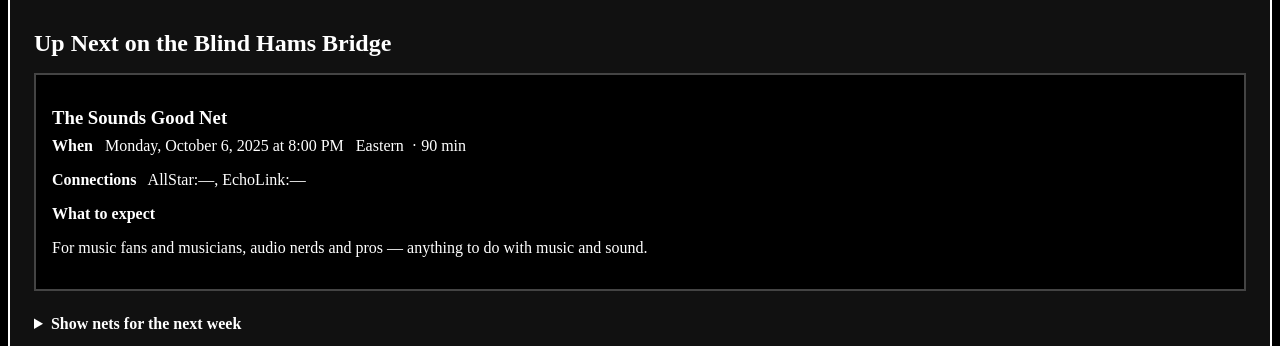
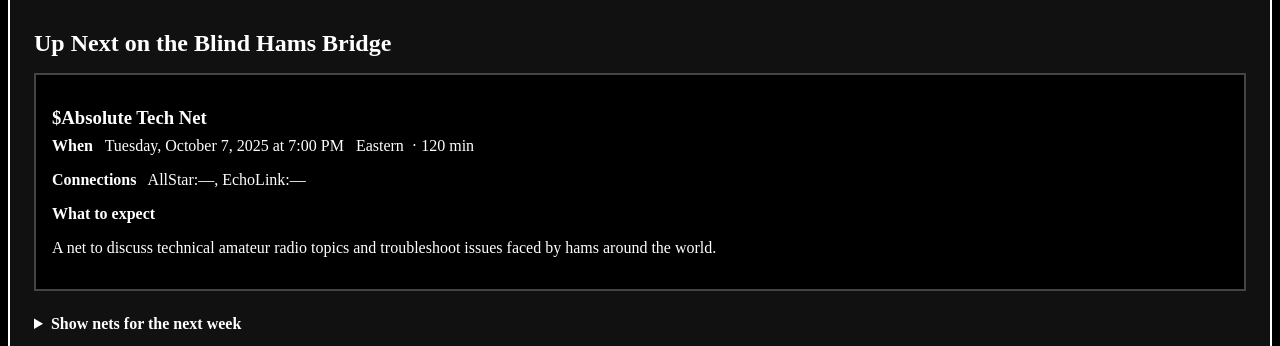
Before and after one commit to nromey/bh-network, a Jekyll site: the page built from index.md, in a window 1280 px wide. Shown: the part 832-1178 px from the top of the page. Built offline with Jekyll 4.4.1, drawn with Linux system fonts in a browser that asks for light colours.

Commit message:
chore: refresh schedules [skip ci]

```diff
--- a/_data/next_net.yml
+++ b/_data/next_net.yml
@@ -1,12 +1,12 @@
 time_zone: America/New_York
 next_net:
-  id: sounds-good
-  name: The Sounds Good Net
-  description: "For music fans and musicians, audio nerds and pros \u2014 anything\
-    \ to do with music and sound."
+  id: absolute-tech
+  name: $Absolute Tech Net
+  description: A net to discuss technical amateur radio topics and troubleshoot issues
+    faced by hams around the world.
   category: bhn
-  start_local_iso: '2025-10-06T20:00:00-04:00'
-  duration_min: 90
+  start_local_iso: '2025-10-07T19:00:00-04:00'
+  duration_min: 120
   time_zone: America/New_York
   connections:
     allstar: null
@@ -26,57 +26,6 @@ next_net:
     location: null
     website: null
 week:
-- id: sounds-good
-  name: The Sounds Good Net
-  description: "For music fans and musicians, audio nerds and pros \u2014 anything\
-    \ to do with music and sound."
-  category: bhn
-  start_local_iso: '2025-10-06T20:00:00-04:00'
-  duration_min: 90
-  time_zone: America/New_York
-  connections:
-    allstar: null
-    echolink: null
-    frequency: null
-    mode: null
-    dmr: null
-    dmr_system: null
-    dmr_tg: null
-    talkgroup: null
-    peanut: null
-    dstar: null
-    ysf: null
-    wiresx: null
-    p25: null
-    nxdn: null
-    location: null
-    website: null
-- id: all-nodes
-  name: All Nodes Net
-  description: Every Monday at 6:00 PM PT, this net is the place for discussions related
-    to the setup, configuration, and operation of digital nodes and the associated
-    hardware. A great place for noobies and experienced users alike.
-  category: general
-  start_local_iso: '2025-10-06T18:00:00-07:00'
-  duration_min: 60
-  time_zone: America/Los_Angeles
-  connections:
-    allstar: 51018
-    echolink: null
-    frequency: null
-    mode: null
-    dmr: null
-    dmr_system: null
-    dmr_tg: null
-    talkgroup: null
-    peanut: null
-    dstar: null
-    ysf: null
-    wiresx: null
-    p25: null
-    nxdn: null
-    location: Sierra Foothills ARC Repeater System
-    website: null
 - id: sfarc-coffee-break
   name: Sierra Foothills ARC Coffee Break Net
   description: Daily ragchew hosted by the Sierra Foothills Amateur Radio Club.
@@ -623,6 +572,32 @@ week:
     nxdn: null
     location: null
     website: null
+- id: all-nodes
+  name: All Nodes Net
+  description: Every Monday at 6:00 PM PT, this net is the place for discussions related
+    to the setup, configuration, and operation of digital nodes and the associated
+    hardware. A great place for noobies and experienced users alike.
+  category: general
+  start_local_iso: '2025-10-13T18:00:00-07:00'
+  duration_min: 60
+  time_zone: America/Los_Angeles
+  connections:
+    allstar: 51018
+    echolink: null
+    frequency: null
+    mode: null
+    dmr: null
+    dmr_system: null
+    dmr_tg: null
+    talkgroup: null
+    peanut: null
+    dstar: null
+    ysf: null
+    wiresx: null
+    p25: null
+    nxdn: null
+    location: Sierra Foothills ARC Repeater System
+    website: null
 categories:
 - bhn
 - disability
```
